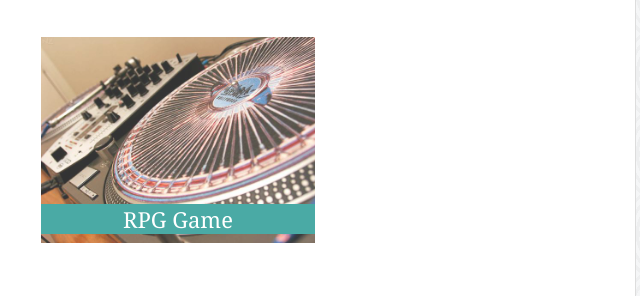
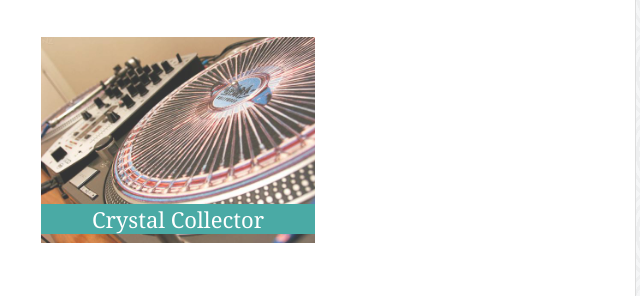
Before and after one commit to abzamer/Responsive-Portfolio, a plain HTML site: page portfolio.html in a window 1280 px wide. Shown: the part 206-502 px from the top of the page, 484-1124 px from the left. Drawn offline with Linux system fonts and the light colour scheme.

Commit message:
updated to include Crystal Collector Game

```diff
--- a/portfolio.html
+++ b/portfolio.html
@@ -35,8 +35,10 @@
             </div>
 
             <div class="row">
-                <img src="assets/images/turntable.jpg" alt="RPG Game">
-                <h3>RPG Game</h3>
+                <a href="https://abzamer.github.io/unit-4-game/">
+                <img src="assets/images/turntable.jpg" alt="Crystal Collector">
+                </a>
+                <h3>Crystal Collector</h3>
             </div>
 
             <div class="row">
```
